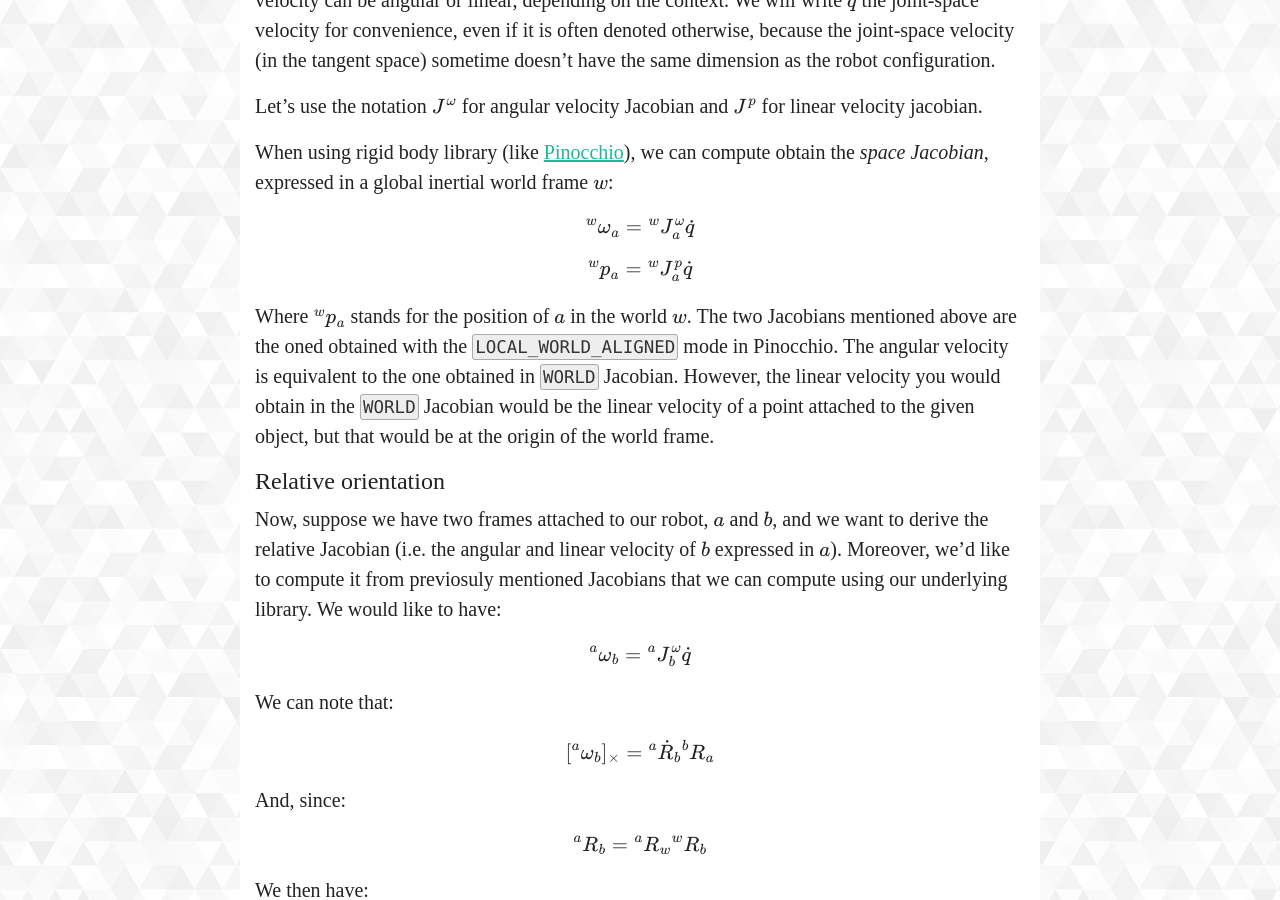
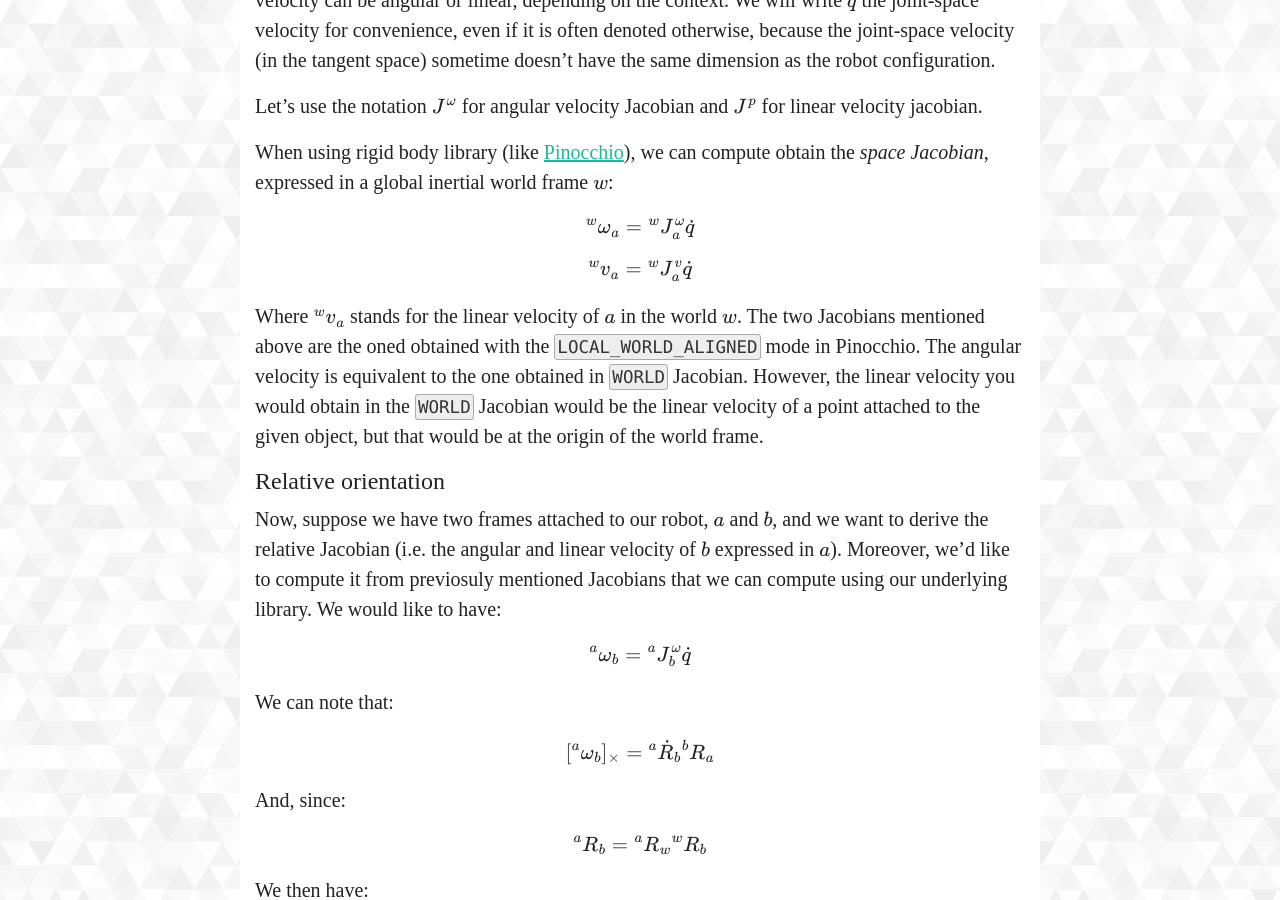
Before and after one commit to Gregwar/gregwar.github.io, a Jekyll site: the page built from jacobians.markdown, in a window 1280 px wide and 900 px high, scrolled down 1708 px. Built offline with Jekyll 4.4.1, drawn with Linux system fonts in a browser that asks for light colours; some web fonts are replaced; formulas are drawn with MathJax 3.

Commit message:
Fixing linear vel.

```diff
--- a/jacobians.markdown
+++ b/jacobians.markdown
@@ -96,9 +96,9 @@ obtain the *space Jacobian*, expressed in a global inertial world frame $$w$$:
 
 $${}^w \omega_a = {}^w J_a^{\omega} \dot q$$
 
-$${}^w p_a = {}^w J_a^{p} \dot q$$
+$${}^w v_a = {}^w J_a^{v} \dot q$$
 
-Where $${}^w p_a$$ stands for the position of $$a$$ in the world $$w$$.
+Where $${}^w v_a$$ stands for the linear velocity of $$a$$ in the world $$w$$.
 The two Jacobians mentioned above are the oned obtained with the `LOCAL_WORLD_ALIGNED` mode in Pinocchio.
 The angular velocity is equivalent to the one obtained in `WORLD` Jacobian.
 However, the linear velocity you would obtain in the `WORLD` Jacobian would be the linear velocity of a point
```
